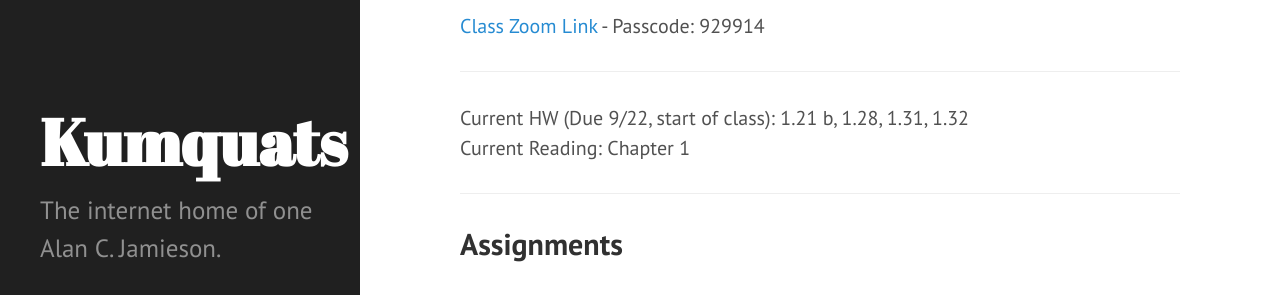
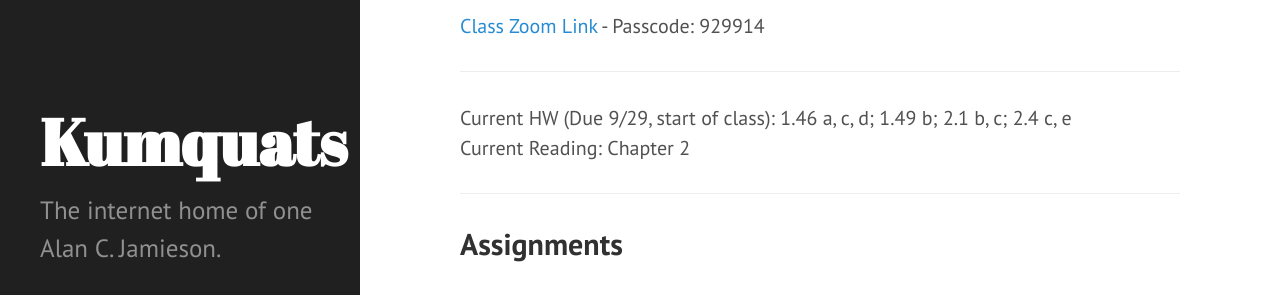
Before and after one commit to ripark/ripark.github.io, a Jekyll site: the page built from f20/cosc440.html, in a window 1280 px wide and 1280 px high. Shown: the part 329-624 px from the top of the window. Built offline with Jekyll 4.4.1, drawn with Linux system fonts in a browser that asks for light colours; Markdown is read by kramdown in place of the engine named in the settings.

Commit message:
Update cosc440.html

```diff
--- a/f20/cosc440.html
+++ b/f20/cosc440.html
@@ -16,9 +16,9 @@ shorttitle: "COSC 440"
 <hr>
 <a href="https://smcm.zoom.us/j/94201385875">Class Zoom Link</a> - Passcode: 929914
 <hr>
-Current HW (Due 9/22, start of class): 1.21 b, 1.28, 1.31, 1.32
+Current HW (Due 9/29, start of class): 1.46 a, c, d; 1.49 b; 2.1 b, c; 2.4 c, e
 <br>
-Current Reading: Chapter 1
+Current Reading: Chapter 2
 <hr>
 <h2> Assignments </h2>
 <br>
```
